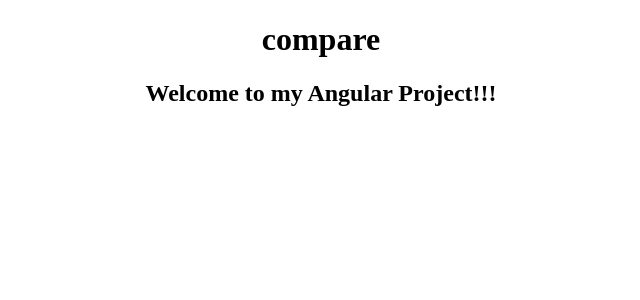
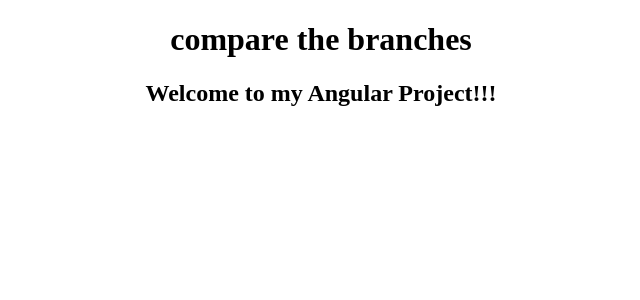
Before and after one commit to thifaya/project2, an Angular app: page / in a window 1280 px wide. Shown: the top 300 px of the page, without its empty margins (319-959 px from the left). Built offline with nearby package versions, Linux system fonts and the light colour scheme.

Commit message:
code pjt

```diff
--- a/src/app/app.component.html
+++ b/src/app/app.component.html
@@ -1,6 +1,6 @@
 
 <div style="text-align:center">
-  <h1>compare </h1>
+  <h1>compare the branches</h1>
   <h2>
     Welcome to {{ title }}!
   </h2>
```
